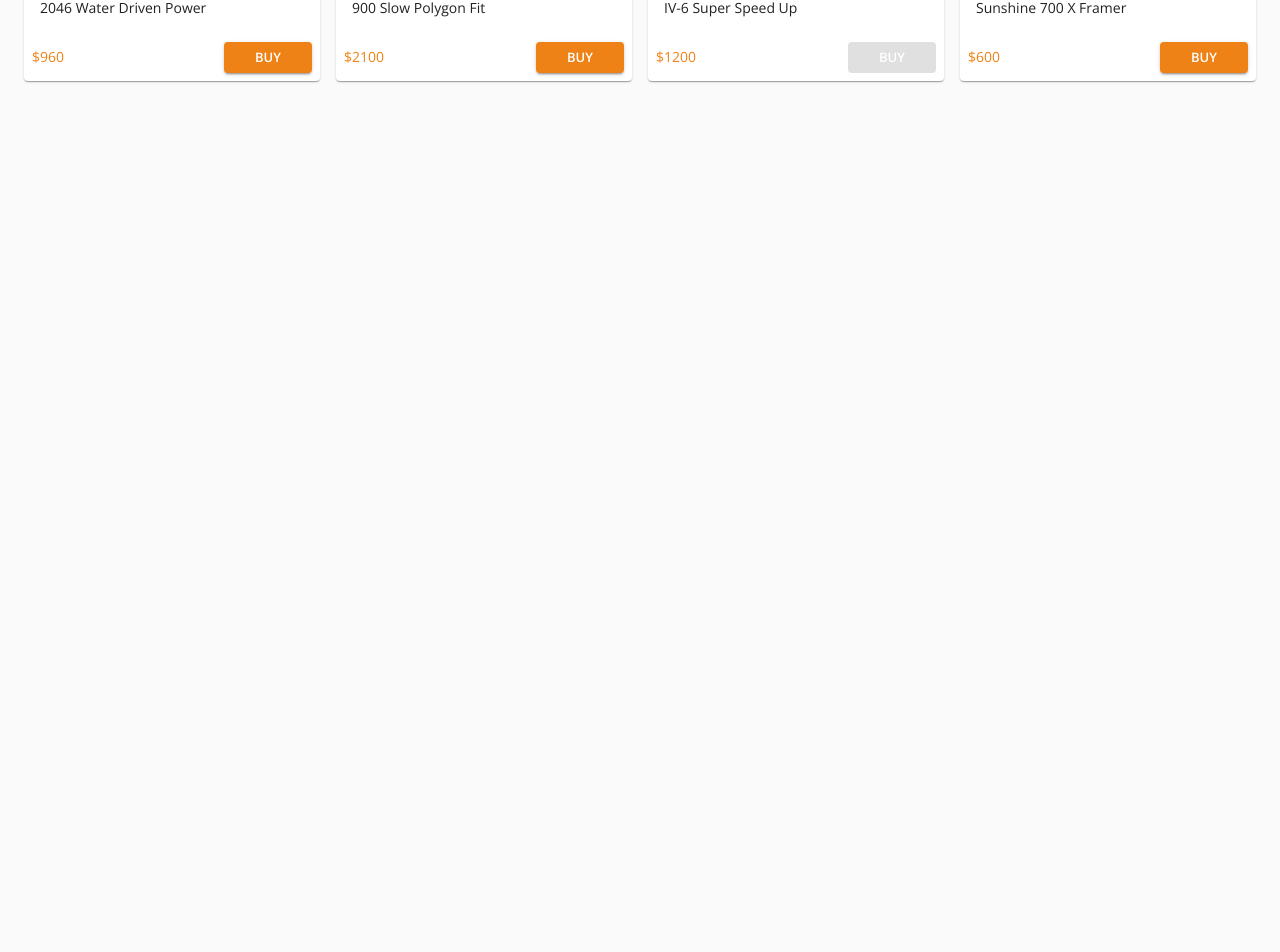
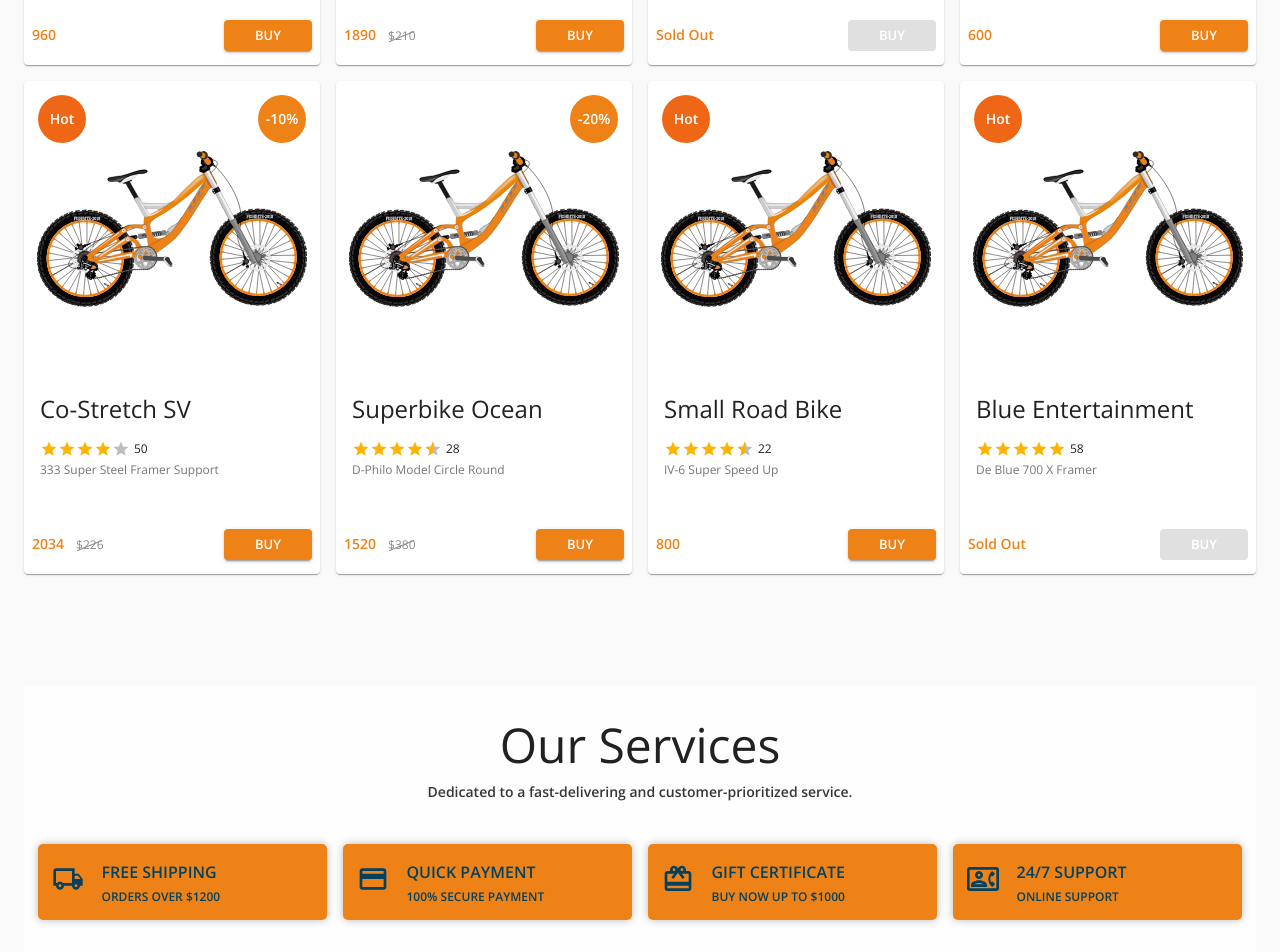
Before and after one commit to wordpree/e-shopper, a React (Create React App) app: page / in a window 1280 px wide. Shown: the part 1460-2412 px from the top of the page. Before the commit the page ends 1549 px from the top, so only its background shows below. Built offline with nearby package versions, Linux system fonts and the light colour scheme.

Commit message:
built alert component for production UI & added services part

```diff
--- /dev/null
+++ b/src/components/Alert.tsx
@@ -0,0 +1,57 @@
+import React from "react";
+import { makeStyles } from "@material-ui/core";
+
+const useStyles = makeStyles({
+  band: {
+    width: 48,
+    height: 48,
+    borderRadius: "50%",
+    backgroundColor: "#ef8216",
+    color: "#fff",
+    fontWeight: "bold",
+    position: "absolute",
+    right: "1em",
+    top: "1em",
+    display: "flex",
+    alignItems: "center",
+    justifyContent: "center",
+    "&.hot": {
+      backgroundColor: "#ef6716",
+      left: "1em",
+    },
+  },
+  price: {
+    color: "#8a8a8a",
+    position: "relative",
+    marginLeft: "1em",
+    fontSize: "0.75rem",
+    fontWeight: 400,
+    display: "inline-block",
+    "&::after": {
+      display: "inline-block",
+      content: "''",
+      position: "absolute",
+      height: 1,
+      width: "100%",
+      backgroundColor: "#8C8C8C",
+      transform: "rotate(-22.5deg)",
+      top: "50%",
+      left: 0,
+    },
+  },
+});
+
+export const Discount = ({ discount }: { discount: number }) => {
+  const classes = useStyles();
+  return <span className={classes.band}>{`-${discount}%`}</span>;
+};
+
+export const HotDeal = () => {
+  const classes = useStyles();
+  return <span className={`${classes.band} hot`}>Hot</span>;
+};
+
+export const DiscountPrice = ({ price }: { price: number }) => {
+  const classes = useStyles();
+  return <span className={classes.price}>${price}</span>;
+};
--- a/src/components/ItemCard.tsx
+++ b/src/components/ItemCard.tsx
@@ -10,6 +10,7 @@ import {
 } from "@material-ui/core";
 import Rating from "@material-ui/lab/Rating";
 import { IProduction } from "../type";
+import { Discount, HotDeal, DiscountPrice } from "./Alert";
 
 type IIProps = IProduction & { classes: { [key: string]: string } };
 
@@ -25,12 +26,16 @@ const ItemCard = ({
   discount,
   classes,
 }: IIProps) => {
+  const discountPrice = (price * discount) / 100;
+  const salePrice = price - discountPrice;
   return (
-    <Card>
+    <Card className={classes.card}>
+      {discount !== 0 && <Discount discount={discount} />}
+      {hot && <HotDeal />}
       <CardActionArea>
-        <CardMedia component="img" src={image} className={classes.media} />
+        <CardMedia image={image} className={classes.media} />
       </CardActionArea>
-      <CardContent>
+      <CardContent className={classes.content}>
         <Typography variant="h5">{item}</Typography>
         <div
           style={{ paddingTop: "1em", display: "flex", alignItems: "center" }}
@@ -44,10 +49,15 @@ const ItemCard = ({
             {count}
           </Typography>
         </div>
-        <Typography variant="body2">{des}</Typography>
+        <Typography variant="caption" color="textSecondary">
+          {des}
+        </Typography>
       </CardContent>
       <CardActions className={classes.btnAction}>
-        <span style={{ color: "#ef8216" }}>{price}</span>
+        <span style={{ color: "#ef8216", fontWeight: "bold" }}>
+          {sold ? <span>Sold Out</span> : `${salePrice}`}
+          {discount !== 0 && !sold && <DiscountPrice price={discountPrice} />}
+        </span>
         <Button
           disabled={sold}
           style={{ color: "#fff", width: 88, fontWeight: "bold" }}
--- a/src/components/NewProd.tsx
+++ b/src/components/NewProd.tsx
@@ -12,18 +12,39 @@ import ItemCard from "./ItemCard";
 
 const styles = ({ breakpoints }: Theme) =>
   createStyles({
+    card: {
+      position: "relative",
+      "&>button": {
+        padding: "1em",
+      },
+    },
     media: {
-      height: 328,
-      padding: "0 0.75em",
-      objectFit: "none",
+      height: 0,
+      paddingTop: "100%",
+      backgroundSize: "contain",
+    },
+    content: {
+      minHeight: 152,
     },
     btnAction: {
       display: "flex",
       justifyContent: "space-between",
+      paddingTop: 0,
+      paddingBottom: "1em",
     },
   });
 
 const useStyles = makeStyles((theme) => ({
+  gridWrapper: {
+    maxWidth: 408,
+    margin: "auto",
+    [theme.breakpoints.up("sm")]: {
+      maxWidth: 700,
+    },
+    [theme.breakpoints.up("md")]: {
+      maxWidth: "none",
+    },
+  },
   title: {
     textAlign: "center",
     fontWeight: "bold",
@@ -36,9 +57,10 @@ const NewProd = () => {
   const classes = useStyles();
   return (
     <>
-      <Typography variant="h2" className={classes.title}>
+      <Typography variant="h3" className={classes.title}>
         New Arrivals
       </Typography>
+      <div className={classes.gridWrapper}>
         <Grid container spacing={2}>
           {newArrival.map((n) => (
             <Grid key={n.id} item xs={12} sm={6} md={3}>
@@ -46,6 +68,7 @@ const NewProd = () => {
             </Grid>
           ))}
         </Grid>
+      </div>
     </>
   );
 };
--- /dev/null
+++ b/src/components/Service.tsx
@@ -0,0 +1,112 @@
+import React from "react";
+import { makeStyles, Typography } from "@material-ui/core";
+import { services } from "../data";
+
+const useStyles = makeStyles((theme) => ({
+  root: {
+    marginTop: "7rem",
+    minHeight: 238,
+    padding: "1.5em 1em",
+    backgroundColor: "#fefefe",
+    "&>p": {
+      textAlign: "left",
+      fontWeight: "bold",
+      color: "#373535",
+      [theme.breakpoints.up("sm")]: {
+        textAlign: "center",
+      },
+    },
+  },
+  title: {
+    lineHeight: "75px",
+    textAlign: "left",
+    fontSize: "2rem",
+    [theme.breakpoints.up("sm")]: {
+      textAlign: "center",
+      fontSize: "3rem",
+    },
+  },
+  services: {
+    textAlign: "center",
+    padding: "2em 0 0 0",
+    [theme.breakpoints.up("md")]: {
+      display: "flex",
+      justifyContent: "space-evenly",
+    },
+  },
+  service: {
+    listStyle: "none",
+    borderRadius: 5,
+    width: "100%",
+    display: "inline-flex",
+    padding: "1em",
+    marginBottom: "1rem",
+    background: "#EF8216",
+    alignItems: "center",
+    textAlign: "left",
+    color: "rgb(2, 65, 96)",
+    boxShadow: "0 0 8px rgba(0,0,0,0.28)",
+    maxWidth: 420,
+    [theme.breakpoints.up(768)]: {
+      width: "calc(50% - 1rem)",
+      marginRight: "1rem",
+      "&:nth-child(2n)": {
+        marginRight: 0,
+      },
+    },
+    [theme.breakpoints.up("md")]: {
+      marginRight: "1rem !important",
+      width: "auto",
+      flex: 1,
+      "&:last-child": {
+        marginRight: "0 !important",
+      },
+    },
+  },
+  icon: {
+    color: "rgb(2, 65, 96)",
+    fontSize: "2rem",
+  },
+  content: {
+    marginLeft: "1.25em",
+    "&>h6": {
+      fontWeight: "bold",
+      textTransform: "uppercase",
+    },
+    "&>span": {
+      textTransform: "uppercase",
+      fontWeight: "bold",
+    },
+  },
+}));
+
+const Service = () => {
+  const classes = useStyles();
+  return (
+    <section className={classes.root}>
+      <Typography variant="h3" className={classes.title}>
+        Our Services
+      </Typography>
+      <Typography variant="body2" color="textSecondary">
+        Dedicated to a fast-delivering and customer-prioritized service.
+      </Typography>
+      <ul className={classes.services}>
+        {services.map((s) => (
+          <li key={s.id} className={classes.service}>
+            <div>
+              <s.Icon fontSize="inherit" className={classes.icon} />
+            </div>
+            <div className={classes.content}>
+              <Typography variant="subtitle1">{s.title}</Typography>
+              <Typography component="span" variant="caption">
+                {s.subtitle}
+              </Typography>
+            </div>
+          </li>
+        ))}
+      </ul>
+    </section>
+  );
+};
+
+export default Service;
--- a/src/components/pages/Home.tsx
+++ b/src/components/pages/Home.tsx
@@ -8,6 +8,7 @@ import Header from "../Header";
 import Banner from "../Banner";
 import Carousel from "../Carousel";
 import NewProd from "../NewProd";
+import Service from "../Service";
 
 const useStyles = makeStyles((theme) => ({
   hero: {
@@ -50,6 +51,7 @@ const Home = () => {
         <section className={classes.product}>
           <NewProd />
         </section>
+        <Service />
       </Container>
     </main>
   );
--- a/src/data.tsx
+++ b/src/data.tsx
@@ -1,3 +1,9 @@
+import {
+  ContactPhoneOutlined,
+  LocalShippingOutlined,
+  PaymentOutlined,
+  CardGiftcardOutlined,
+} from "@material-ui/icons";
 import bike from "./assets/bicycle.svg";
 
 export const nav = [
@@ -71,51 +77,126 @@ export const variantsNavList = {
 
 export const newArrival = [
   {
-    item: "Superbike Aldor 2018",
+    item: "Anako Steam",
     image: bike,
     count: 50,
     rate: 4,
     des: "2046 Water Driven Power",
-    price: "$960",
+    price: 960,
     sold: false,
-    hot: false,
+    hot: true,
     discount: 0,
     id: "new-0",
   },
   {
-    item: "Superbike Aldor 2018",
+    item: "Superbike Strike",
     image: bike,
     count: 30,
     rate: 4.5,
     des: "900 Slow Polygon Fit",
-    price: "$2100",
+    price: 2100,
     sold: false,
-    hot: true,
+    hot: false,
     discount: 10,
     id: "new-1",
   },
   {
-    item: "Superbike Aldor 2018",
+    item: "S-Mountain Bike",
     image: bike,
     count: 42,
     rate: 4.5,
     des: "IV-6 Super Speed Up",
-    price: "$1200",
+    price: 1200,
     sold: true,
     hot: false,
     discount: 18,
     id: "new-2",
   },
   {
-    item: "Superbike Aldor 2018",
+    item: "Fluid Bearable",
     image: bike,
     count: 28,
     rate: 4,
     des: "Sunshine 700 X Framer",
-    price: "$600",
+    price: 600,
     sold: false,
     hot: false,
     discount: 0,
     id: "new-3",
   },
+  {
+    item: "Co-Stretch SV",
+    image: bike,
+    count: 50,
+    rate: 4,
+    des: "333 Super Steel Framer Support",
+    price: 2260,
+    sold: false,
+    hot: true,
+    discount: 10,
+    id: "new-4",
+  },
+  {
+    item: "Superbike Ocean",
+    image: bike,
+    count: 28,
+    rate: 4.5,
+    des: "D-Philo Model Circle Round",
+    price: 1900,
+    sold: false,
+    hot: false,
+    discount: 20,
+    id: "new-5",
+  },
+  {
+    item: "Small Road Bike",
+    image: bike,
+    count: 22,
+    rate: 4.5,
+    des: "IV-6 Super Speed Up",
+    price: 800,
+    sold: false,
+    hot: true,
+    discount: 0,
+    id: "new-6",
+  },
+  {
+    item: "Blue Entertainment",
+    image: bike,
+    count: 58,
+    rate: 5,
+    des: "De Blue 700 X Framer",
+    price: 600,
+    sold: true,
+    hot: true,
+    discount: 0,
+    id: "new-7",
+  },
 ];
+
+export const services = [
+  {
+    title: "Free shipping",
+    subtitle: "Orders Over $1200",
+    Icon: LocalShippingOutlined,
+    id: "service-0",
+  },
+  {
+    title: "Quick Payment",
+    subtitle: "100% Secure Payment",
+    Icon: PaymentOutlined,
+    id: "service-1",
+  },
+  {
+    title: "Gift Certificate",
+    subtitle: "Buy Now Up to $1000",
+    Icon: CardGiftcardOutlined,
+    id: "service-2",
+  },
+  {
+    title: "24/7 Support",
+    subtitle: "Online Support",
+    Icon: ContactPhoneOutlined,
+    id: "service-3",
+  },
+];
--- a/src/type.tsx
+++ b/src/type.tsx
@@ -4,7 +4,7 @@ export interface IProduction {
   count: number;
   rate: number;
   des: string;
-  price: string;
+  price: number;
   sold: boolean;
   hot: boolean;
   discount: number;
```
Lines whose indentation alone changed are shown as unchanged.
